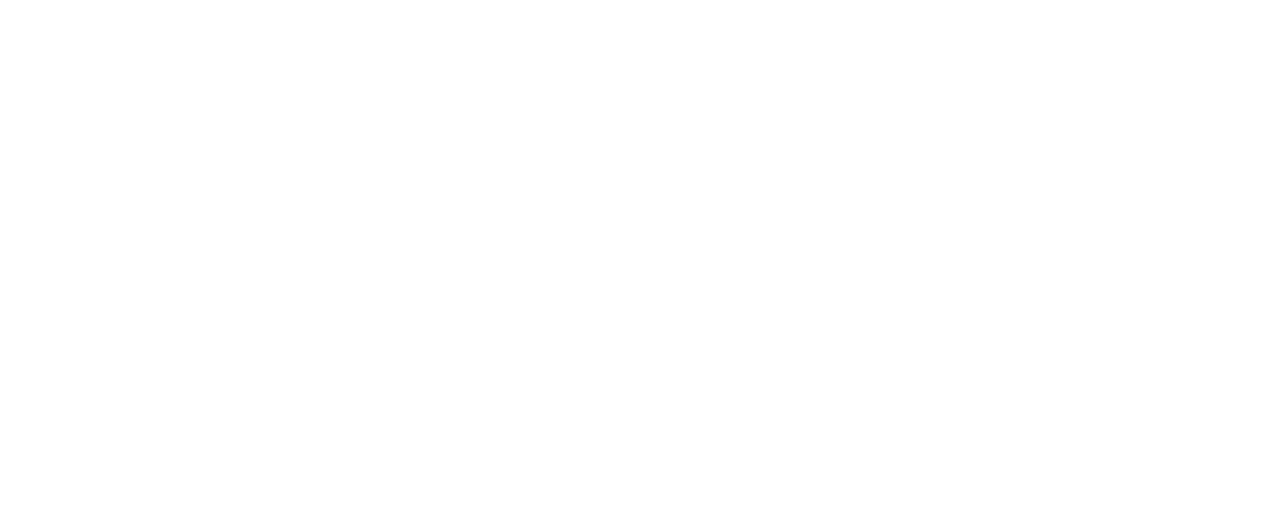
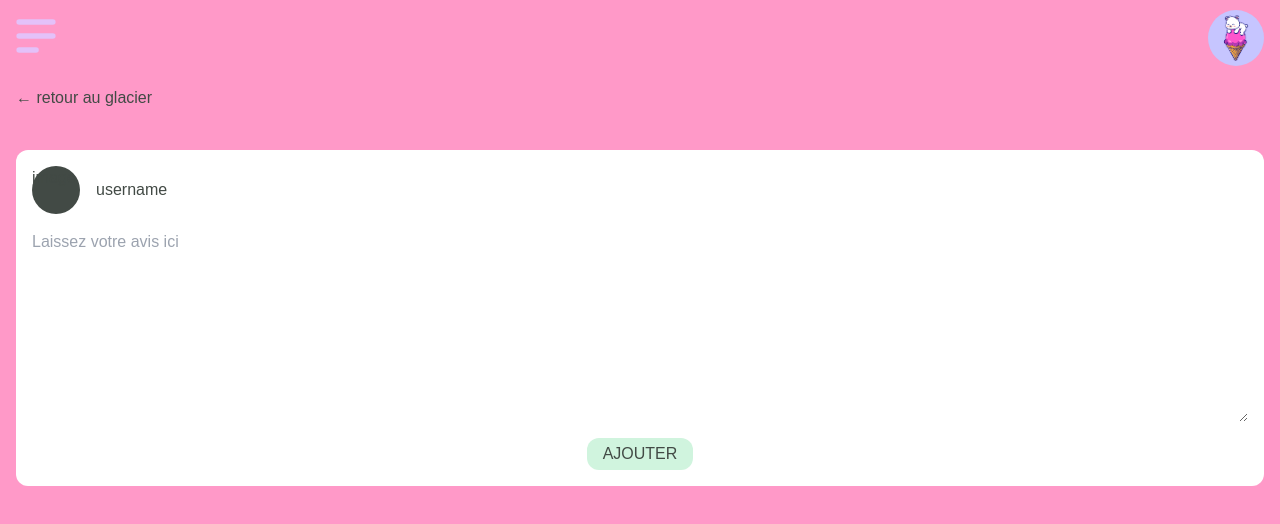
Before and after one commit to JVRasa/tripaglace, a React (Create React App) app: page /parlour/1/addreview in a window 1280 px wide. Before the commit this address had no page. Shown: the top 524 px of the page. Built offline with nearby package versions, Linux system fonts and the light colour scheme; no server answers.

Commit message:
can add review for parlour

```diff
--- a/src/components/Main.jsx
+++ b/src/components/Main.jsx
@@ -3,6 +3,7 @@
 import Home from '../routes/Home';
 import Parlour from '../routes/Parlour';
 import ParlourDetail from '../routes/ParlourDetail';
+import AddReview from '../routes/AddReview';
 
 function Main() {
   return (
@@ -11,6 +12,7 @@
         <Route path="/" element={<Home />} />
         <Route path="/parlour" element={<Parlour />} />
         <Route path="/parlour/:id" element={<ParlourDetail />} />
+        <Route path="/parlour/:id/addreview" element={<AddReview />} />
       </Routes>
     </main>
   );
--- /dev/null
+++ b/src/routes/AddReview.jsx
@@ -0,0 +1,80 @@
+import axios from 'axios';
+import React, { useEffect, useState } from 'react';
+import { useParams, useNavigate, Link } from 'react-router-dom';
+import Header from '../components/Header';
+
+function AddReview() {
+  const color = '#FF99C8';
+
+  const [message, setMessage] = useState('');
+  const [parlorDetails, setParlorDetails] = useState('');
+  const { id } = useParams();
+
+  const navigate = useNavigate();
+
+  useEffect(() => {
+    axios
+      .get(`http://localhost:5000/parlours/${id}`)
+      .then((res) => setParlorDetails(res.data))
+      .catch((err) => {
+        console.error(err.response.data);
+      });
+  }, []);
+
+  const handleAddReview = (e) => {
+    e.preventDefault();
+    axios
+      .post('http://localhost:5000/reviews/', {
+        message,
+        user_id: 2,
+        parlour_id: parseInt(id, 10),
+      })
+      .then(navigate(`/parlour/${id}`))
+      .catch((err) => {
+        console.error(err.response.data);
+      });
+  };
+
+  return (
+    <div className="min-h-screen bg-[#FF99C8] p-4">
+      <Header color={color} />
+      <Link to={`/parlour/${id}`}>
+        <p className="mt-[70px]">← retour au glacier</p>
+      </Link>
+      <section className="mt-10">
+        <h1 className="text-3xl font-Mochiy text-light-blue text-center">
+          {parlorDetails.shopname}
+        </h1>
+        <section className="bg-[#ffffff] p-4 mt-10 rounded-xl">
+          <section className="flex gap-4 items-center mb-4">
+            <div className="w-12 h-12 bg-grey rounded-full">image</div>
+            <div>username</div>
+          </section>
+          <form
+            onSubmit={handleAddReview}
+            className="flex flex-col items-center"
+          >
+            <textarea
+              name="review"
+              placeholder="Laissez votre avis ici"
+              rows="8"
+              className="w-full h-auto"
+              onChange={(e) => setMessage(e.target.value)}
+              value={message}
+            >
+              {' '}
+            </textarea>
+            <button
+              type="submit"
+              className="bg-green px-4 py-1 text-center mt-4 rounded-xl"
+            >
+              AJOUTER
+            </button>
+          </form>
+        </section>
+      </section>
+    </div>
+  );
+}
+
+export default AddReview;
--- a/src/routes/ParlourDetail.jsx
+++ b/src/routes/ParlourDetail.jsx
@@ -62,6 +62,14 @@
         <h1 className="text-pink font-black text-center text-2xl">
           Avis des clients
         </h1>
+        <section className="bg-[#ffffff] p-4 rounded-xl mb-4 flex flex-col">
+          <p>
+            N&rsquo;hésitez pas à laisser un avis si vous avez déjà mangé ici !
+          </p>
+          <div className="bg-green px-2 text-center m-auto mt-4 rounded-xl">
+            <Link to={`/parlour/${id}/addreview`}>AJOUTER MON AVIS</Link>
+          </div>
+        </section>
         <section>
           {reviewList.map((review) => (
             <ReviewCard key={review.id} review={review} reviewId={review.id} />
```
